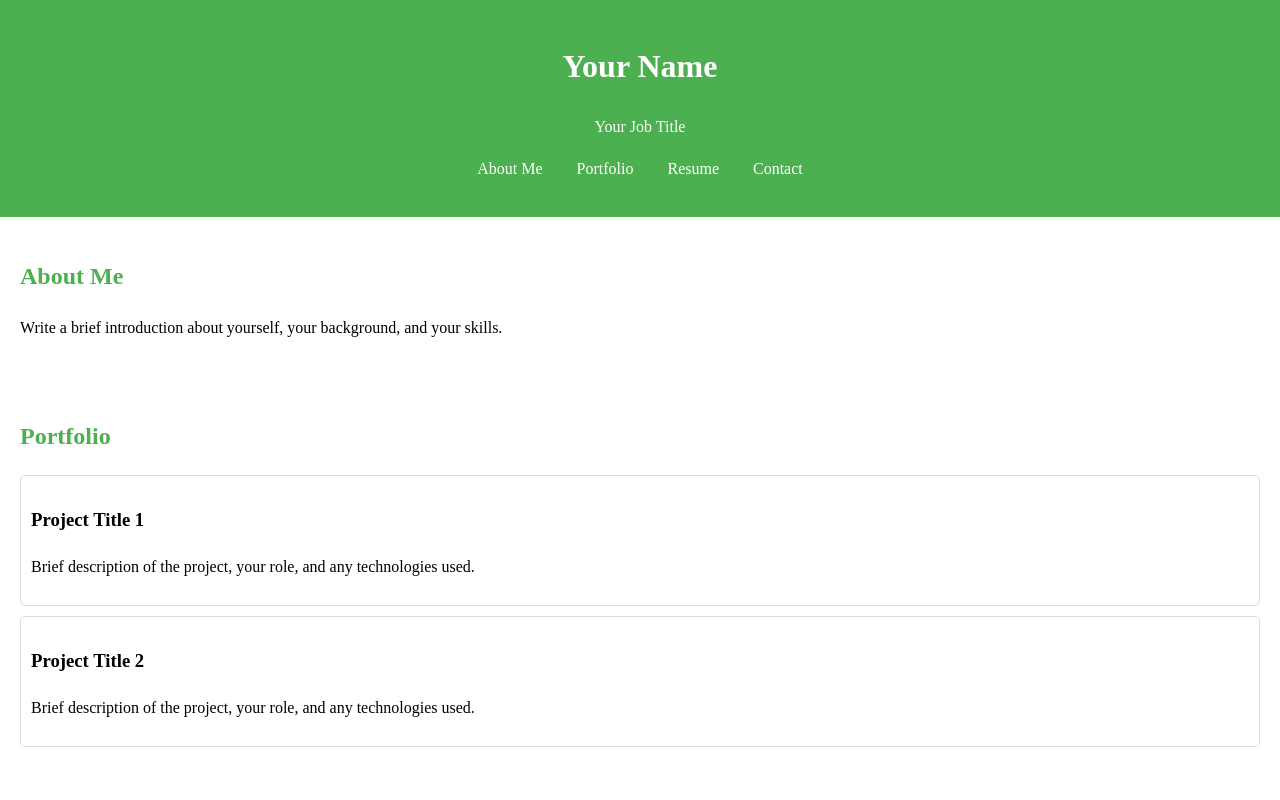
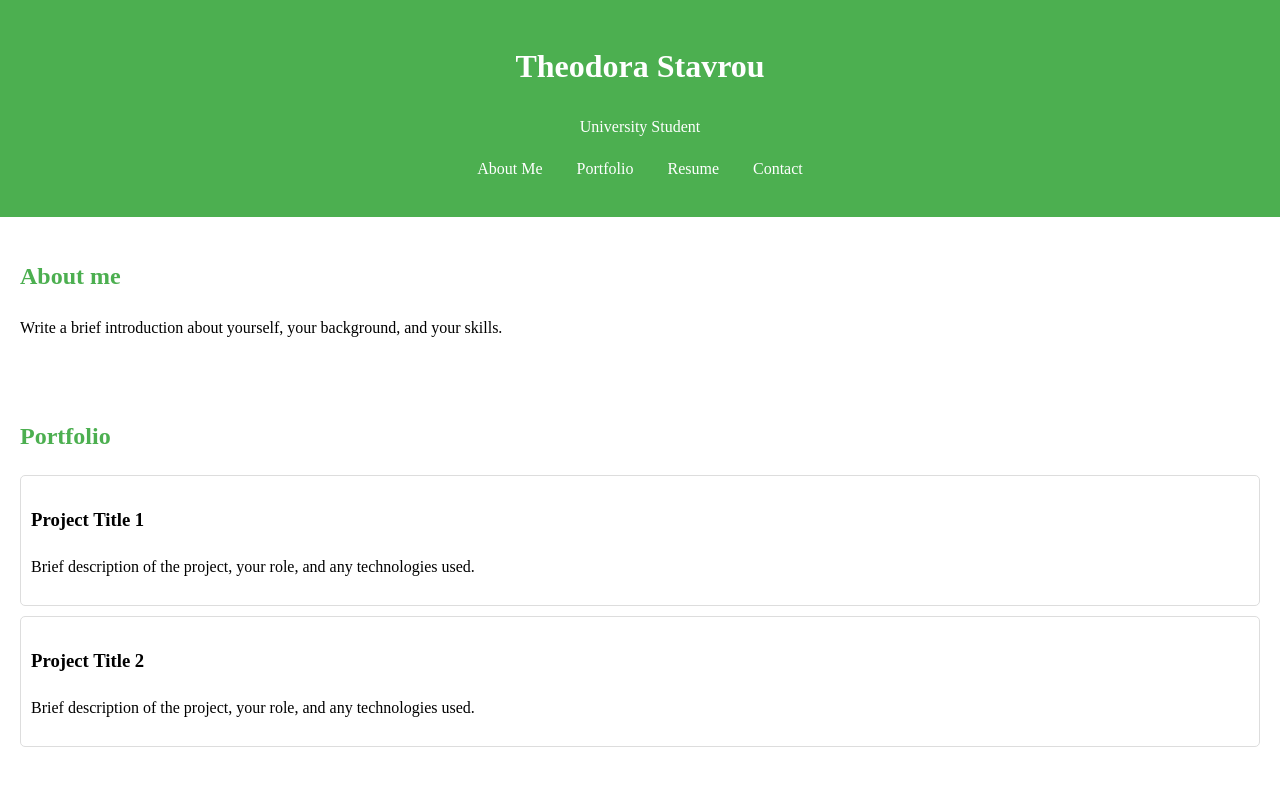
Before and after one commit to blvd6/E-Profile, a plain HTML site: page index.html in a window 1280 px wide. Shown: the top 800 px of the page. Drawn offline with Linux system fonts and the light colour scheme.

Commit message:
Update index.html

```diff
--- a/index.html
+++ b/index.html
@@ -3,13 +3,13 @@
 <head>
     <meta charset="UTF-8">
     <meta name="viewport" content="width=device-width, initial-scale=1.0">
-    <title>Your Name - E-Profile</title>
+    <title>Theodora Stavrou - E-Profile</title>
     <link rel="stylesheet" href="styles.css">
 </head>
 <body>
     <header>
-        <h1>Your Name</h1>
-        <p>Your Job Title</p>
+        <h1>Theodora Stavrou</h1>
+        <p>University Student</p>
         <nav>
             <ul>
                 <li><a href="#about">About Me</a></li>
@@ -21,7 +21,7 @@
     </header>
 
     <section id="about">
-        <h2>About Me</h2>
+        <h2>About me</h2>
         <p>Write a brief introduction about yourself, your background, and your skills.</p>
     </section>
 
```
